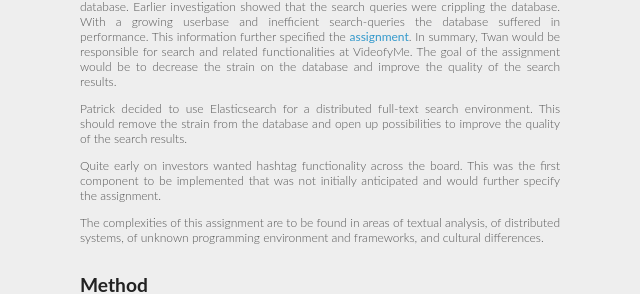
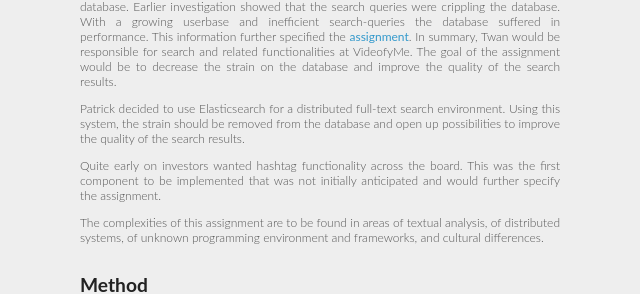
Before and after one commit to xeago/gradblog, a Jekyll site: the page built from graduation/extended-abstract.md, in a window 1280 px wide and 900 px high, scrolled down 882 px. Shown: the part 159-453 px from the top of the window, without its empty margins (320-960 px from the left). Built offline with Jekyll 4.4.1, drawn with Linux system fonts in a browser that asks for light colours; Markdown is read by kramdown in place of the engine named in the settings.

Commit message:
Rephrase Patricks early actions.

```diff
--- a/graduation/extended-abstract.md
+++ b/graduation/extended-abstract.md
@@ -6,6 +6,8 @@ title: Extended Abstract — Twan Wolthof
 <!--
 Using http://blackboard.hszuyd.nl/bbcswebdav/courses/HIO-IT4-I4-I8-stage-afstuderen/Documenten/Docs_Afst_Stage/SE/ExtendedAbstractStageEnAfstuderen.pdf as a reference.
 -->
+
+<!-- Todo: insert people table -->
 
 # Introduction
 This extended abstract documents the internship period of Twan Wolthof at
@@ -33,8 +35,11 @@ on [Github: Jobs](http://jobs.github.com).
 <!-- The advertisement has now expired. -->
 
 <!-- I repeatedly asked if this section was supposed to be included,
-  it was not. -->
+  it was not. However, due to the technical level of this document it might be
+  smart to include a 'primer'. -->
 <!-- # Abstract -->
+
+<!-- discuss people? -->
 
 ## Work environment
 From August 2012 through February 2013 Twan has been operational in VideofyMe's
@@ -50,7 +55,7 @@ It transformed over time based on new requirements and insight. Below is a copy
 of the initial document.
 
 > # VIDEOFY.ME
-> VideofyMe is a video service that connects publishers with followers and
+  VideofyMe is a video service that connects publishers with followers and
   advertisers. The publisher uploads a video through mobile apps or our
   website and spreads it to their followers. Users then earn money on
   advertisements which we book on their videos, if desired.
@@ -82,8 +87,8 @@ the assignment would be to decrease the strain on the database and improve the
 quality of the search results.
 
 Patrick decided to use Elasticsearch for a distributed full-text search
-environment. This should remove the strain from the database and open up
-possibilities to improve the quality of the search results.
+environment. Using this system, the strain should be removed from the database
+and open up possibilities to improve the quality of the search results.
 
 <!-- This paragraph below is in wrong tense. It is also in the wrong place -->
 <!--
```
